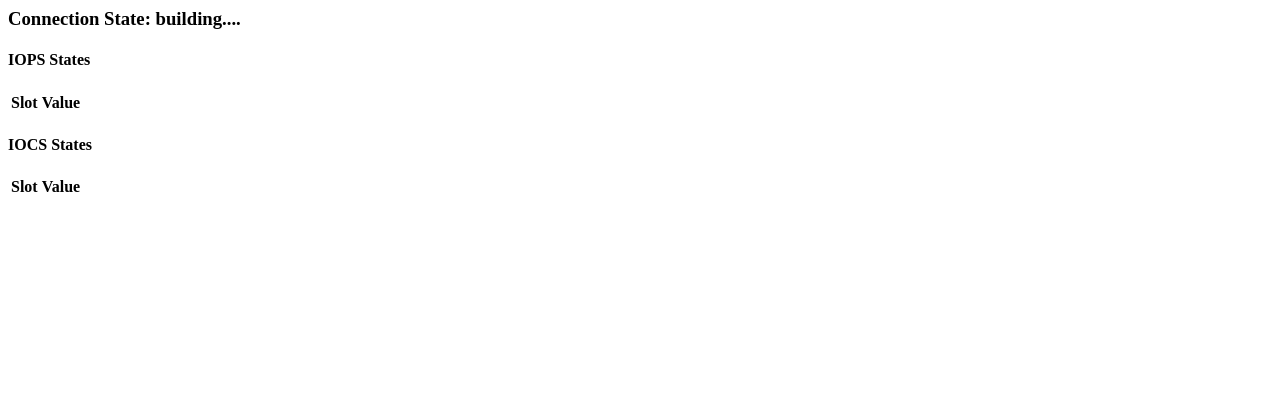
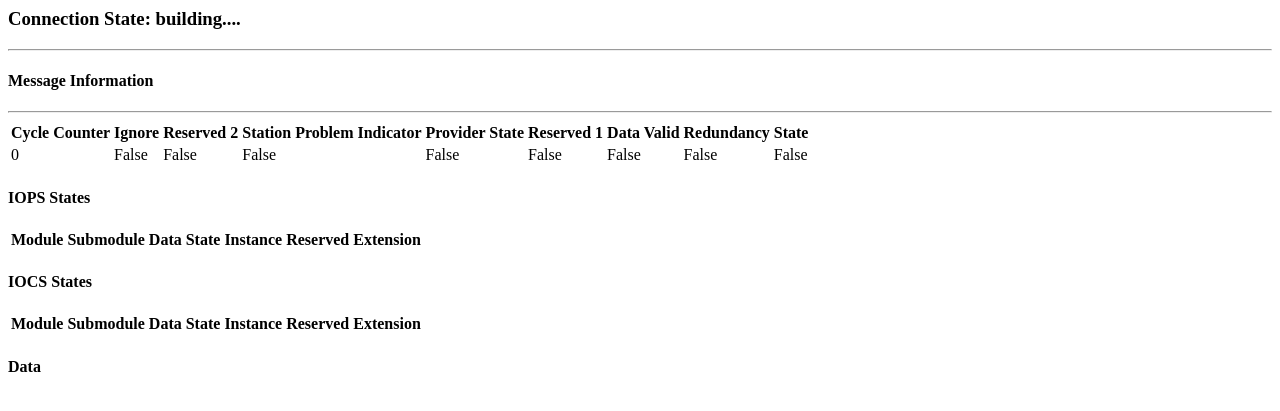
Before and after one commit to seb711/Profinet-Controller-Simu, a Flask app: template templates/loadavg.html in a window 1280 px wide. Shown: the top 411 px of the page. Run offline with Flask 2, Linux system fonts and the light colour scheme; the template is opened without the code that fills it, so the values that code supplies are empty; parts of the project's set-up code (start-up, migrations or seed data) failed here and were passed over.

Commit message:
basic value set feature

```diff
--- a/app.py
+++ b/app.py
@@ -1,14 +1,14 @@
 import random
 import re
 import sys
-from flask import Flask, render_template, request
+from flask import Flask, render_template, request, redirect
 from turbo_flask import Turbo
 import threading
 import time
 from scapy.all import *
 from scapy.contrib.pnio import *
 from messages.sim_pnio_ps import PNIOPSMessage
-
+import json
 from pnio_connection.connection import PNIOConnection
 
 load_contrib("pnio")
@@ -27,10 +27,7 @@ connection.message_data = PNIOPSMessage()
 # connection.build_connection()
 
 
-connection_dict = {
-    "connection_state": "building....",
-    "connection": connection
-}
+connection_dict = {"connection_state": "building....", "connection": connection}
 
 
 @app.route("/")
@@ -39,7 +36,7 @@ def index():
 
 
 @app.route("/build", methods=["POST", "GET"])
-def result():
+def build():
     if request.method == "POST":
         result = request.form
         print(result["Name"])
@@ -48,19 +45,49 @@ def result():
             target=build_connection,
             args=(result["Name"], result["IP"], result["IFace"], result["Path"]),
         ).start()
-        return render_template("page2.html")
+        return redirect(f"/page2")
+
+
+@app.route("/sendValues", methods=["POST"])
+def sendValues():
+    # Validate the request body contains JSON
+    data = json.loads(request.data)
+    print(data)
+    connection_dict["connection"].output_data = [
+        a
+        for a in connection_dict["connection"].output_data
+        if not (
+            data["module_ident"] == a["module_ident"]
+            and data["submodule_ident"] == a["submodule_ident"]
+        )
+    ]
+
+    print(connection_dict["connection"].output_data)
+
+    connection_dict["connection"].output_data.append(data)
+
+    return json.dumps({"success": True}), 200, {"ContentType": "application/json"}
 
 
 @app.route("/page2")
 def page2():
-    return render_template("page2.html")
+    output_data = []
+    device = connection_dict["connection"].device
+    usable_modules = device.body.dap_list[0].usable_modules
+    for module in usable_modules:
+        if module.used_in_slots != "" and module.output_length != 0:
+            output_data.append({"module": module, "data_length": module.output_length})
+
+    return render_template("page2.html", output_data=output_data)
 
 
 @app.context_processor
 def inject_load():
     return {
         "connection_state": connection_dict["connection_state"],
-        "message_state": connection_dict["connection"].message_data.input_data,
+        "message_data": connection_dict["connection"].message_data.input_data,
+        "message_info": connection_dict["connection"].message_data.data_status,
+        "message_counter": connection_dict["connection"].message_data.cycle_counter,
     }
 
 
@@ -83,7 +110,7 @@ def build_connection(name, ip, iface, path):
 def update_data():
     with app.app_context():
         while True:
-            time.sleep(0.5)
+            time.sleep(0.1)
             turbo.push(turbo.replace(render_template("loadavg.html"), "load"))
 
 
--- a/messages/sim_pnio_cm.py
+++ b/messages/sim_pnio_cm.py
@@ -382,8 +382,6 @@ def get_application_ready_res_msg(ip, auuid, obj_uuid, interface_uuid, activity_
 
     pnio_serv_pdu.max_count = 1340
 
-    pnio_serv_pdu.show()
-
     return ip_msg / udp_msg / dcerpc / pnio_serv_pdu
 
 
--- a/pnio_connection/connection.py
+++ b/pnio_connection/connection.py
@@ -26,6 +26,7 @@ class PNIOConnection:
         self.device = XMLDevice(path_to_gsdml)
         self.input_data = ""
         self.message_data = PNIOPSMessage()
+        self.output_data = []
 
     def sniff_for_answers(self):
         def update_load(pkt):
@@ -49,9 +50,9 @@ class PNIOConnection:
                 dst=self.mac_address_device,
                 counter=counter,
                 device=self.device,
+                data=self.output_data
             )
             ans, _ = srp(ps_msg, iface="Ethernet", verbose=False)
-            # ans[-1].answer.show()
             counter += 1
             time.sleep(1)
 
--- a/templates/base.html
+++ b/templates/base.html
@@ -10,9 +10,7 @@
     />
     {{ turbo() }}
     <script
-      src="https://code.jquery.com/jquery-3.3.1.slim.min.js"
-      integrity="sha384-q8i/X+965DzO0rT7abK41JStQIAqVgRVzpbzo5smXKp4YfRvH+8abtTE1Pi6jizo"
-      crossorigin="anonymous"
+      src="https://code.jquery.com/jquery-3.5.1.min.js"
     ></script>
     <script
       src="https://cdnjs.cloudflare.com/ajax/libs/popper.js/1.14.7/umd/popper.min.js"
--- a/templates/loadavg.html
+++ b/templates/loadavg.html
@@ -1,33 +1,79 @@
 <div id="load" class="load">
   <h3>Connection State: {{connection_state}}</h3>
+  <hr />
+  <h4>Message Information</h4>
+  <hr />
+  <table class="table">
+    <tr>
+      <th scope="col">Cycle Counter</th>
+      <th scope="col">Ignore</th>
+      <th scope="col">Reserved 2</th>
+      <th scope="col">Station Problem Indicator</th>
+      <th scope="col">Provider State</th>
+      <th scope="col">Reserved 1</th>
+      <th scope="col">Data Valid</th>
+      <th scope="col">Redundancy</th>
+      <th scope="col">State</th>
+    </tr>
+    <tr>
+      <td>{{message_counter}}</td>
+      <td>{{message_info.ignore}}</td>
+      <td>{{message_info.reserved_2}}</td>
+      <td>{{message_info.station_problem_indicator}}</td>
+      <td>{{message_info.provider_state}}</td>
+      <td>{{message_info.reserved_1}}</td>
+      <td>{{message_info.data_valid}}</td>
+      <td>{{message_info.redundancy}}</td>
+      <td>{{message_info.state}}</td>
+    </tr>
+  </table>
   <h4>IOPS States</h4>
   <table class="table">
     <tr>
-      <th scope="col">Slot</th>
-      <th scope="col">Value</th>
+      <th scope="col">Module</th>
+      <th scope="col">Submodule</th>
+      <th scope="col">Data State</th>
+      <th scope="col">Instance</th>
+      <th scope="col">Reserved</th>
+      <th scope="col">Extension</th>
     </tr>
-    {% for result in message_state.iops %}
+    {% for result in message_data.iocs %}
     <tr>
-      <th scope="row">0x8000</th>
+      <th scope="row">{{result["module"]}}</th>
+      <th scope="row">{{result["submodule"]}}</th>
       <td>{{result["data_state"]}}</td>
+      <td>{{result["instance"]}}</td>
+      <td>{{result["reserved"]}}</td>
+      <td>{{result["extension"]}}</td>
     </tr>
     {% endfor %}
   </table>
   <h4>IOCS States</h4>
   <table class="table">
     <tr>
-      <th scope="col">Slot</th>
-      <th scope="col">Value</th>
+      <th scope="col">Module</th>
+      <th scope="col">Submodule</th>
+      <th scope="col">Data State</th>
+      <th scope="col">Instance</th>
+      <th scope="col">Reserved</th>
+      <th scope="col">Extension</th>
     </tr>
-    {% for result in message_state.iocs %}
+    {% for result in message_data.iops %}
     <tr>
-      <th scope="row">0x8000</th>
+      <th scope="row">{{result["module"]}}</th>
+      <th scope="row">{{result["submodule"]}}</th>
       <td>{{result["data_state"]}}</td>
+      <td>{{result["instance"]}}</td>
+      <td>{{result["reserved"]}}</td>
+      <td>{{result["extension"]}}</td>
     </tr>
     {% endfor %}
   </table>
-  {% for result in message_state.data %}
-  <table class="table">
+  <div class="data-container">
+    <div class="grid-item">
+      <h4>Data</h4>
+      {% for result in message_data.data %}
+      <table class="table table-bordered table-sm">
         <tr>
           <th scope="col">Unsigned8</th>
           <th scope="col">Value</th>
@@ -41,3 +87,8 @@
       </table>
       {% endfor %}
     </div>
+    <div class="grid-item">
+
+    </div>
+  </div>
+</div>
--- a/templates/page2.html
+++ b/templates/page2.html
@@ -1,8 +1,7 @@
 {% extends "base.html" %}
 
 {% block content %}
-<h1>Connection Working</h1>
-<p>Hier werden alle Werte angezeigt, die vom Device erhalten werden!</p>
 {% include "loadavg.html" %}
+{% include "inputdata.html" %}
 <p>Go back to the <a href="/">home page</a>.</p>
 {% endblock %}
```
Also changed, not shown: messages/sim_pnio_ps.py (+30 -10 lines), templates/index.html (+41 -10 lines), templates/inputdata.html (added, +65 -0 lines). Lines whose indentation alone changed are shown as unchanged.
